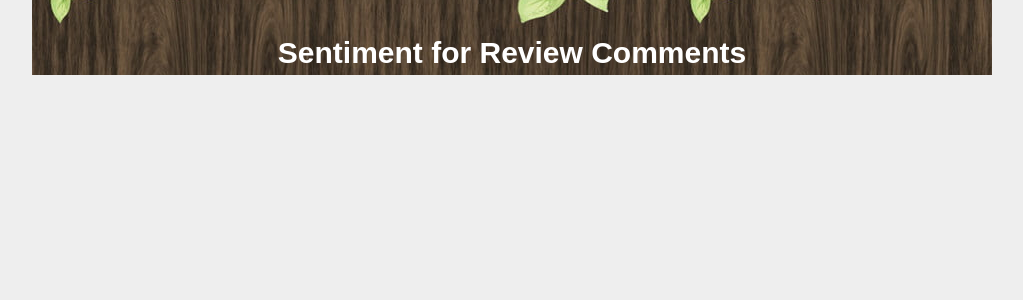
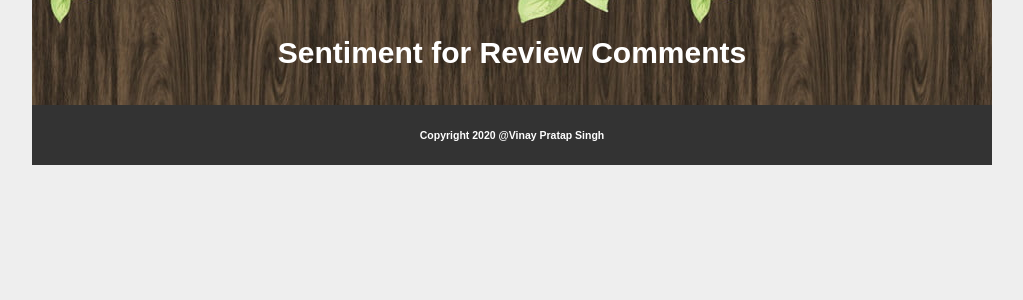
Before and after one commit to singhvinay37/sentiment-analyzer, a Flask app: template templates/result.html in a window 1280 px wide. Shown: the part 156-456 px from the top of the page, without its empty margins (128-1151 px from the left). Run offline with Flask 2, Linux system fonts and the light colour scheme; the template is opened without the code that fills it, so the values that code supplies are empty; parts of the project's set-up code (start-up, migrations or seed data) failed here and were passed over.

Commit message:
Update result.html

```diff
--- a/templates/result.html
+++ b/templates/result.html
@@ -31,4 +31,9 @@
 	</div>
 
 </body>
+	<footer class="footer">
+    <div class="footerContainer">
+        <p class="copyright">Copyright 2020 @Vinay Pratap Singh</p>
+    </div>
+
 </html>
```
